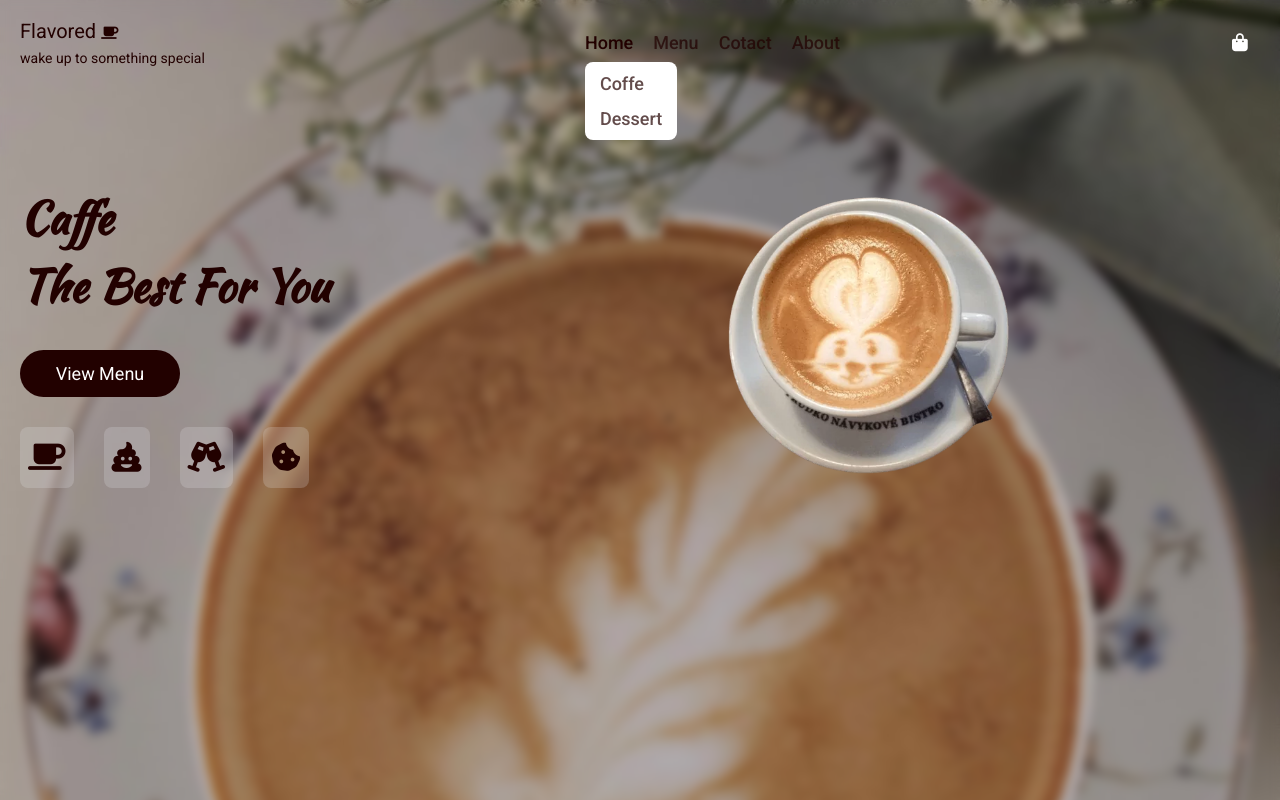
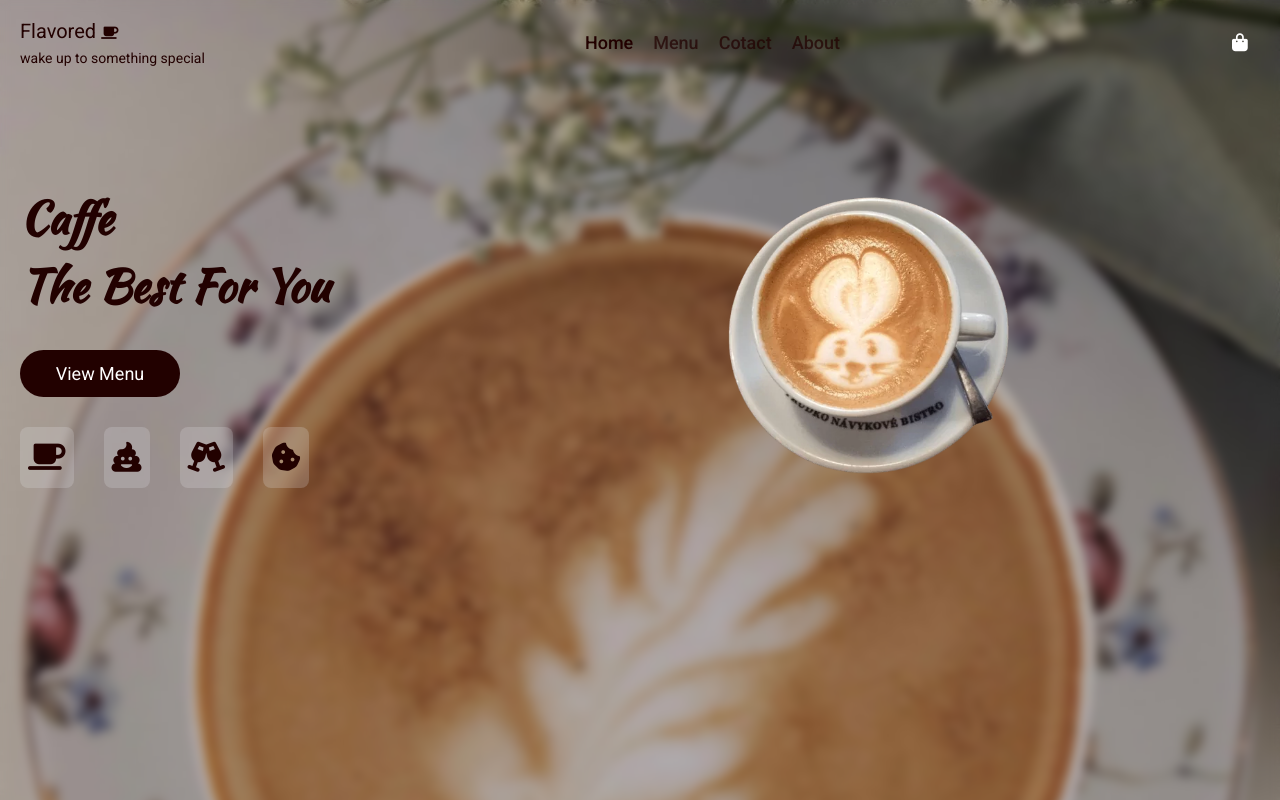
Before and after one commit to HodaNabeil/Caffe_Shop, a React (Create React App) app: page / in a window 1280 px wide. Shown: the top 800 px of the page. Built offline with nearby package versions, Linux system fonts and the light colour scheme; a web font is replaced by a local one.

Commit message:
stylecss

```diff
--- a/src/Components/TypeCofe.jsx
+++ b/src/Components/TypeCofe.jsx
@@ -1,5 +1,7 @@
 
-import '../style/typecofe.css'
+
+
+import "../style/typecofe.css"
 
 import   {Link}from 'react-router-dom';
 import CardTypeCofe from './CardTypeCofe';
--- a/src/style/header.css
+++ b/src/style/header.css
@@ -69,7 +69,7 @@
   position: absolute;
   left: 0;
   top: 33px;
-  display: nones;
+  display: none;
 }
 .menu-container a {
   margin: 8px 15px;
```
